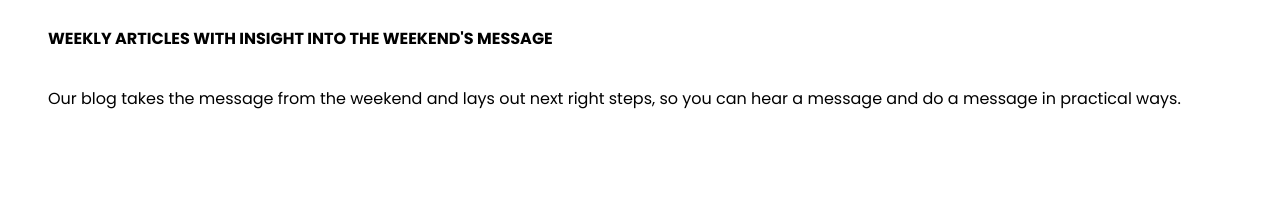
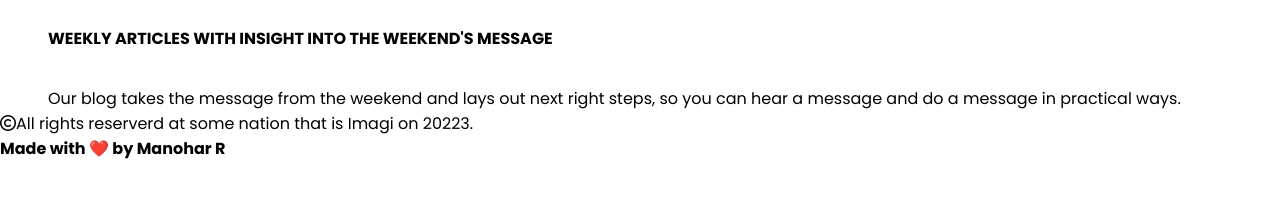
Before and after one commit to Manoharr108/India-news-Blog, a plain HTML site: page index.html in a window 1280 px wide. Shown: the part 387-584 px from the top of the page. Drawn offline with Linux system fonts and the light colour scheme; no server answers.

Commit message:
Update index.html

```diff
--- a/index.html
+++ b/index.html
@@ -40,6 +40,10 @@
         <div class="card_container">
 
         </div>
+                <footer class="footer">
+            <i class="fa-regular fa-copyright"></i>All rights reserverd at some nation that is Imagi on 20223.<br>
+            <h4>Made with ❤️ by Manohar R</h6>
+        </footer>
     </div>
     <script src="app.js"></script>
 </body>
```
